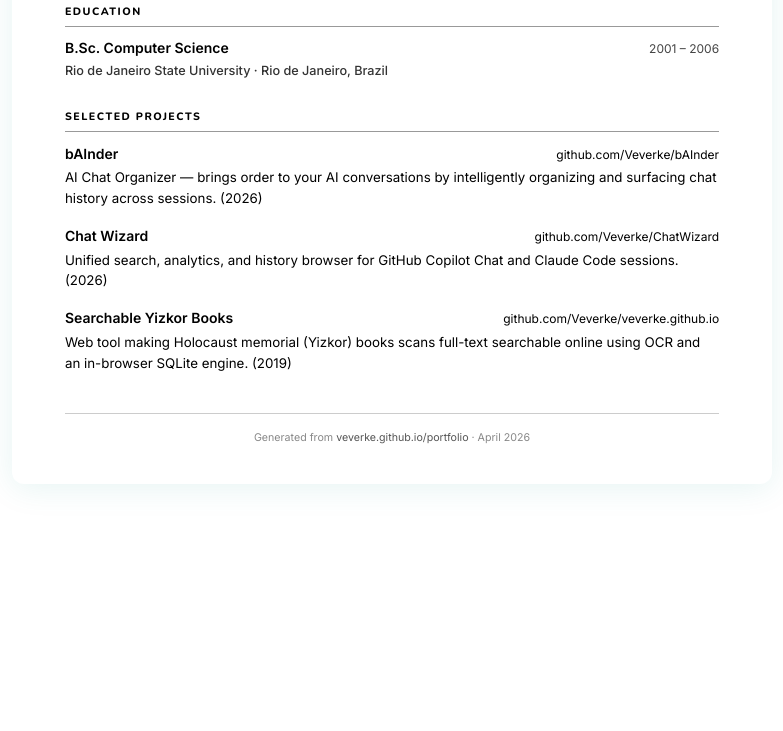
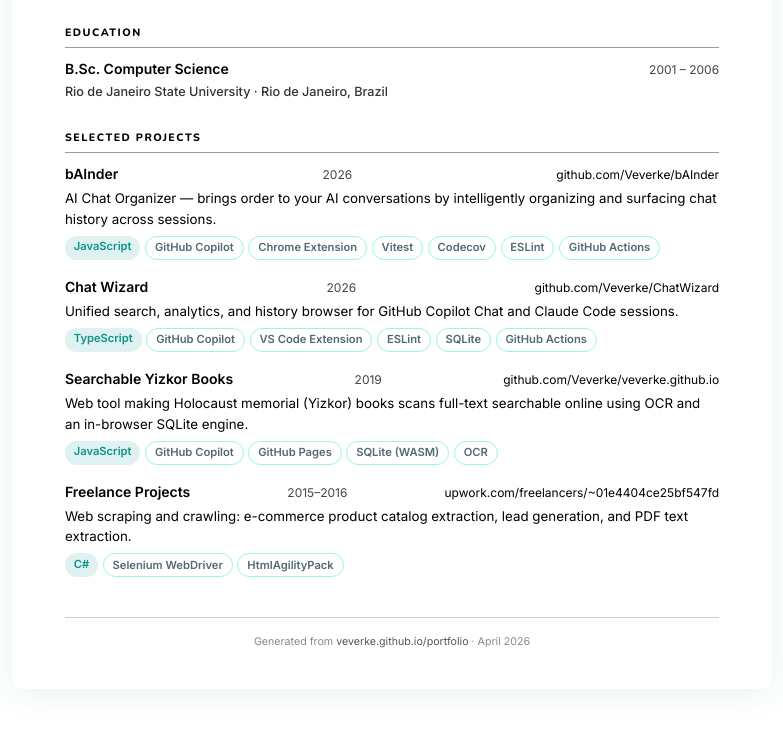
Before and after one commit to Veverke/Portfolio, a website built with Vite: page cv.html in a window 1280 px wide. Shown: the part 1541-2272 px from the top of the page, without its empty margins (248-1031 px from the left). Before the commit the page ends 2089 px from the top, so only its background shows below. Built offline with nearby package versions, Linux system fonts and the light colour scheme.

Commit message:
cv fixes
Co-authored-by: Copilot <copilot@github.com>

```diff
--- a/cv.html
+++ b/cv.html
@@ -257,6 +257,32 @@
       margin-top: 0.2rem;
     }
 
+    .cv-project-tags {
+      display: flex;
+      flex-wrap: wrap;
+      gap: 0.3rem;
+      margin-top: 0.4rem;
+    }
+
+    .cv-proj-tag {
+      padding: 0.15rem 0.55rem;
+      border-radius: 20px;
+      font-size: 0.7rem;
+      font-weight: 700;
+    }
+
+    .cv-proj-lang-tag {
+      background: rgba(13, 148, 136, 0.13);
+      color: #0d9488;
+    }
+
+    .cv-proj-tech-tag {
+      background: transparent;
+      color: #516a74;
+      border: 1px solid #99f6e4;
+      font-weight: 600;
+    }
+
     /* ---- Footer ---- */
     .cv-footer {
       margin-top: 2.5rem;
@@ -415,7 +441,7 @@
     <section class="cv-section cv-summary">
       <h2 class="cv-section-title">Summary</h2>
       <p>Bringing more than 7 years experience in backend development, from web to desktop apps, using Microsoft tech stack (.NET / C# and related), across Insurance, Telematics, Cybersecurity, Cloud, and Retail domains.</p>
-      <p>Embracing AI-assisted engineering to combine speed and quality — shipping features, improving developer workflows, and turning ideas into products.</p>
+      <p>Embracing AI-assisted engineering to speed up dev cycle and ship faster, and - to surface issues/problems and remediate them - before it reaches customer. On the personal domain — riding the AI wave to turn ideas into apps and products.</p>
     </section>
 
     <!-- SKILLS -->
@@ -522,25 +548,66 @@
       <div class="cv-project">
         <div class="cv-project-header">
           <span class="cv-project-name">bAInder</span>
+          <span class="cv-date"><time datetime="2026">2026</time></span>
           <a href="https://github.com/Veverke/bAInder" class="cv-project-link" target="_blank" rel="noopener noreferrer">github.com/Veverke/bAInder</a>
         </div>
-        <p class="cv-project-desc">AI Chat Organizer — brings order to your AI conversations by intelligently organizing and surfacing chat history across sessions. (2026)</p>
+        <p class="cv-project-desc">AI Chat Organizer — brings order to your AI conversations by intelligently organizing and surfacing chat history across sessions.</p>
+        <div class="cv-project-tags">
+          <span class="cv-proj-tag cv-proj-lang-tag">JavaScript</span>
+          <span class="cv-proj-tag cv-proj-tech-tag">GitHub Copilot</span>
+          <span class="cv-proj-tag cv-proj-tech-tag">Chrome Extension</span>
+          <span class="cv-proj-tag cv-proj-tech-tag">Vitest</span>
+          <span class="cv-proj-tag cv-proj-tech-tag">Codecov</span>
+          <span class="cv-proj-tag cv-proj-tech-tag">ESLint</span>
+          <span class="cv-proj-tag cv-proj-tech-tag">GitHub Actions</span>
+        </div>
       </div>
 
       <div class="cv-project">
         <div class="cv-project-header">
           <span class="cv-project-name">Chat Wizard</span>
+          <span class="cv-date"><time datetime="2026">2026</time></span>
           <a href="https://github.com/Veverke/ChatWizard" class="cv-project-link" target="_blank" rel="noopener noreferrer">github.com/Veverke/ChatWizard</a>
         </div>
-        <p class="cv-project-desc">Unified search, analytics, and history browser for GitHub Copilot Chat and Claude Code sessions. (2026)</p>
+        <p class="cv-project-desc">Unified search, analytics, and history browser for GitHub Copilot Chat and Claude Code sessions.</p>
+        <div class="cv-project-tags">
+          <span class="cv-proj-tag cv-proj-lang-tag">TypeScript</span>
+          <span class="cv-proj-tag cv-proj-tech-tag">GitHub Copilot</span>
+          <span class="cv-proj-tag cv-proj-tech-tag">VS Code Extension</span>
+          <span class="cv-proj-tag cv-proj-tech-tag">ESLint</span>
+          <span class="cv-proj-tag cv-proj-tech-tag">SQLite</span>
+          <span class="cv-proj-tag cv-proj-tech-tag">GitHub Actions</span>
+        </div>
       </div>
 
       <div class="cv-project">
         <div class="cv-project-header">
           <span class="cv-project-name">Searchable Yizkor Books</span>
+          <span class="cv-date"><time datetime="2019">2019</time></span>
           <a href="https://veverke.github.io/yizkor-books-search.html" class="cv-project-link" target="_blank" rel="noopener noreferrer">github.com/Veverke/veverke.github.io</a>
         </div>
-        <p class="cv-project-desc">Web tool making Holocaust memorial (Yizkor) books scans full-text searchable online using OCR and an in-browser SQLite engine. (2019)</p>
+        <p class="cv-project-desc">Web tool making Holocaust memorial (Yizkor) books scans full-text searchable online using OCR and an in-browser SQLite engine.</p>
+        <div class="cv-project-tags">
+          <span class="cv-proj-tag cv-proj-lang-tag">JavaScript</span>
+          <span class="cv-proj-tag cv-proj-tech-tag">GitHub Copilot</span>
+          <span class="cv-proj-tag cv-proj-tech-tag">GitHub Pages</span>
+          <span class="cv-proj-tag cv-proj-tech-tag">SQLite (WASM)</span>
+          <span class="cv-proj-tag cv-proj-tech-tag">OCR</span>
+        </div>
+      </div>
+
+      <div class="cv-project">
+        <div class="cv-project-header">
+          <span class="cv-project-name">Freelance Projects</span>
+          <span class="cv-date"><time datetime="2015/2016">2015–2016</time></span>
+          <a href="https://www.upwork.com/freelancers/~01e4404ce25bf547fd" class="cv-project-link" target="_blank" rel="noopener noreferrer">upwork.com/freelancers/~01e4404ce25bf547fd</a>
+        </div>
+        <p class="cv-project-desc">Web scraping and crawling: e-commerce product catalog extraction, lead generation, and PDF text extraction.</p>
+        <div class="cv-project-tags">
+          <span class="cv-proj-tag cv-proj-lang-tag">C#</span>
+          <span class="cv-proj-tag cv-proj-tech-tag">Selenium WebDriver</span>
+          <span class="cv-proj-tag cv-proj-tech-tag">HtmlAgilityPack</span>
+        </div>
       </div>
     </section>
 
```
Also changed, not shown: index.html (+21 -2 lines), src/style.css (+7 -0 lines).
